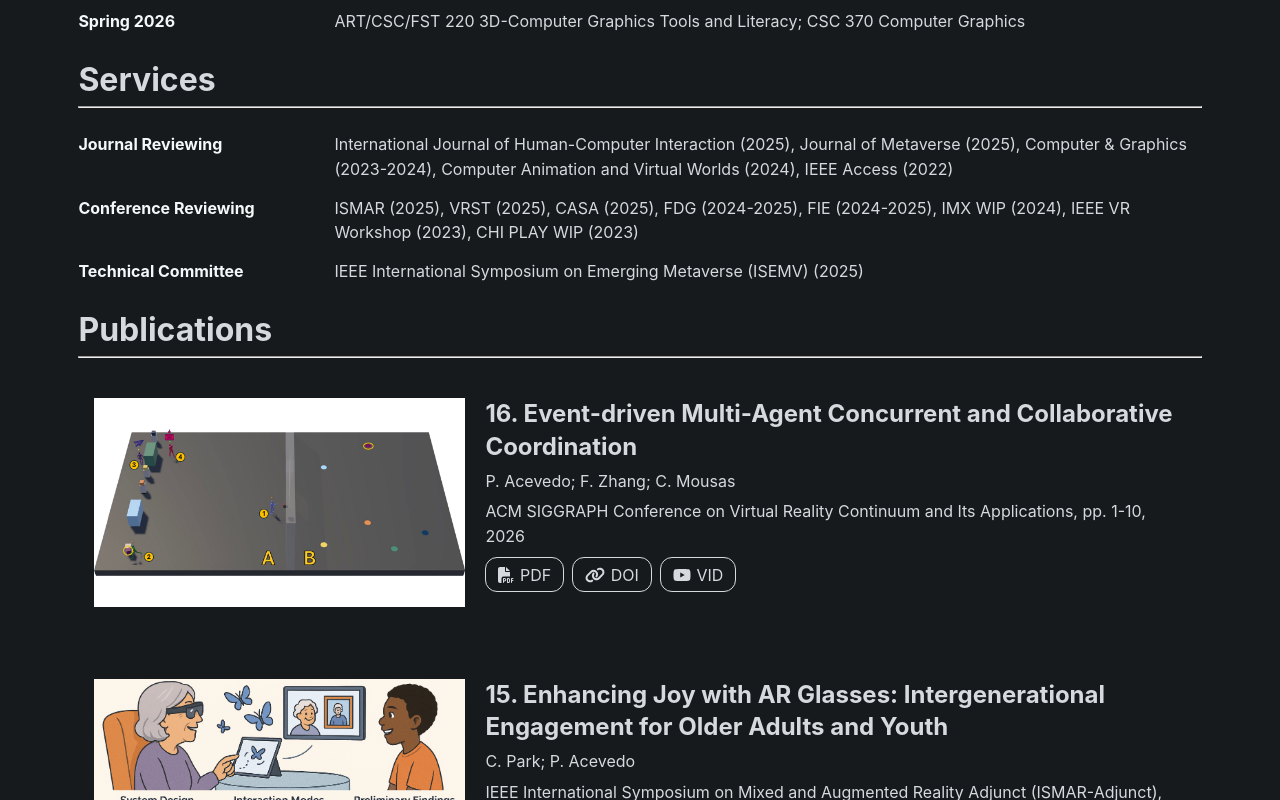
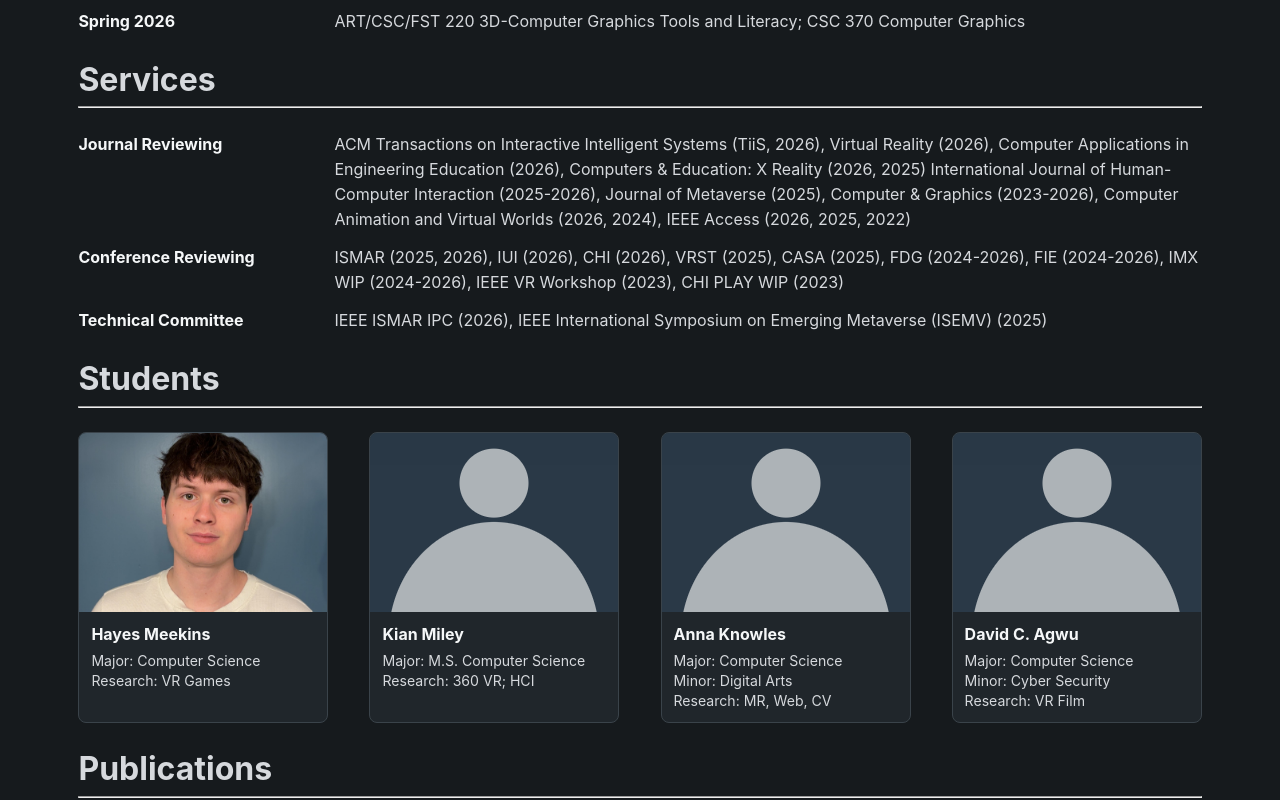
Before and after one commit to PedroAcevedo/my-portafolio, a Next.js app: page / in a window 1280 px wide. Shown: the part 1060-1860 px from the top of the page. Built offline with nearby package versions, Linux system fonts and the light colour scheme.

Commit message:
feat: student list and updated metadata

```diff
--- a/components/Header/Header.js
+++ b/components/Header/Header.js
@@ -14,7 +14,7 @@ const MobileMenu = styled.ul`${HeaderStyles.MobileMenu}`;
 const MobileOption = styled.li`${HeaderStyles.MobileOption}`;
 
 
-const Header = ({ aboutRef, teachRef, pubRef, serviceRef, contactRef, currentRef}) => {
+const Header = ({ aboutRef, studentsRef, teachRef, pubRef, serviceRef, contactRef, currentRef}) => {
 
     const ScrollToSection = (ref) => {
         if (isOpen) {
@@ -41,10 +41,11 @@ const Header = ({ aboutRef, teachRef, pubRef, serviceRef, contactRef, currentRef
             <Bars onClick={() => handleClick()} isOpen={isOpen} />
             <Navigation>
                 <Option onClick={() => ScrollToSection(aboutRef)} isCurrent={isCurrent(0)}> About </Option>
-                <Option onClick={() => ScrollToSection(teachRef)} isCurrent={isCurrent(1)}> Teaching </Option>
-                <Option onClick={() => ScrollToSection(serviceRef)} isCurrent={isCurrent(2)}> Services </Option>
-                <Option onClick={() => ScrollToSection(pubRef)} isCurrent={isCurrent(3)}> Publications </Option>
-                <Option onClick={() => ScrollToSection(contactRef)} isCurrent={isCurrent(4)}> Contact </Option>
+                <Option onClick={() => ScrollToSection(studentsRef)} isCurrent={isCurrent(1)}> Students </Option>
+                <Option onClick={() => ScrollToSection(teachRef)} isCurrent={isCurrent(2)}> Teaching </Option>
+                <Option onClick={() => ScrollToSection(serviceRef)} isCurrent={isCurrent(3)}> Services </Option>
+                <Option onClick={() => ScrollToSection(pubRef)} isCurrent={isCurrent(4)}> Publications </Option>
+                <Option onClick={() => ScrollToSection(contactRef)} isCurrent={isCurrent(5)}> Contact </Option>
                 <Option className="nav-li">
                     <Button target="_blank" href="https://drive.google.com/file/d/1Ml695q_jysrDsan-RKkAJ4c4pXx_X-2O/view?usp=sharing" rel="noreferrer">
                         Resume
@@ -53,10 +54,11 @@ const Header = ({ aboutRef, teachRef, pubRef, serviceRef, contactRef, currentRef
             </Navigation>
             <MobileMenu isOpen={isOpen}>
                 <MobileOption onClick={() => ScrollToSection(aboutRef)} isCurrent={isCurrent(0)}>About</MobileOption>
-                <MobileOption onClick={() => ScrollToSection(teachRef)} isCurrent={isCurrent(1)}>Teaching</MobileOption>
-                <MobileOption onClick={() => ScrollToSection(serviceRef)} isCurrent={isCurrent(2)}>Services</MobileOption>
-                <MobileOption onClick={() => ScrollToSection(pubRef)} isCurrent={isCurrent(3)}>Publications</MobileOption>
-                <MobileOption onClick={() => ScrollToSection(contactRef)} isCurrent={isCurrent(4)}>Contact</MobileOption>
+                <MobileOption onClick={() => ScrollToSection(studentsRef)} isCurrent={isCurrent(1)}>Students</MobileOption>
+                <MobileOption onClick={() => ScrollToSection(teachRef)} isCurrent={isCurrent(2)}>Teaching</MobileOption>
+                <MobileOption onClick={() => ScrollToSection(serviceRef)} isCurrent={isCurrent(3)}>Services</MobileOption>
+                <MobileOption onClick={() => ScrollToSection(pubRef)} isCurrent={isCurrent(4)}>Publications</MobileOption>
+                <MobileOption onClick={() => ScrollToSection(contactRef)} isCurrent={isCurrent(5)}>Contact</MobileOption>
                 <MobileOption>
                     <Button
                         target="_blank"
--- /dev/null
+++ b/components/StudentList/StudentList.js
@@ -0,0 +1,46 @@
+import Image from "next/image";
+import styled from "styled-components";
+import StudentListStyles from "./StudentList.styles";
+
+const Wrapper = styled.div`${StudentListStyles.wrapper}`;
+const Card = styled.article`${StudentListStyles.card}`;
+const ImageFrame = styled.div`${StudentListStyles.imageFrame}`;
+const Photo = styled(Image)`${StudentListStyles.photo}`;
+const Placeholder = styled.div`${StudentListStyles.placeholder}`;
+const Body = styled.div`${StudentListStyles.body}`;
+const Name = styled.h6`${StudentListStyles.name}`;
+const Details = styled.p`${StudentListStyles.details}`;
+
+const StudentList = ({ students }) => {
+  return (
+    <Wrapper>
+      {students.map((student) => (
+        <Card key={student.id || student.name}>
+          <ImageFrame>
+            {student.photo ? (
+              <Photo
+                src={student.photo}
+                alt={`${student.name} portrait`}
+                layout="fill"
+                objectFit="cover"
+                sizes="(max-width: 768px) 100vw, 33vw"
+              />
+            ) : (
+              <Placeholder aria-hidden="true" />
+            )}
+          </ImageFrame>
+          <Body>
+            <Name>{student.name}</Name>
+            <Details>
+              {student.major && <span>Major: {student.major}</span>}
+              {student.minor && <span>Minor: {student.minor}</span>}
+              {student.research && <span>Research: {student.research}</span>}
+            </Details>
+          </Body>
+        </Card>
+      ))}
+    </Wrapper>
+  );
+};
+
+export default StudentList;
--- /dev/null
+++ b/components/StudentList/StudentList.styles.js
@@ -0,0 +1,81 @@
+import { css } from "styled-components";
+
+const StudentListStyles = {
+  wrapper: css`
+    width: 100%;
+    display: grid;
+    grid-template-columns: repeat(auto-fit, minmax(240px, 250px));
+    justify-content: space-between;
+    gap: 1.75rem;
+    margin-top: 1rem;
+
+    @media screen and (max-width: 900px) {
+      grid-template-columns: repeat(3, minmax(0, 1fr));
+    }
+
+    @media screen and (max-width: 760px) {
+      grid-template-columns: repeat(2, minmax(0, 1fr));
+      justify-content: stretch;
+    }
+
+    @media screen and (max-width: 520px) {
+      grid-template-columns: minmax(0, 1fr);
+      gap: 1rem;
+    }
+  `,
+  card: css`
+    min-width: 0;
+    overflow: hidden;
+    border: 1px solid var(--color-border-muted);
+    border-radius: 8px;
+    background-color: var(--color-surface-light);
+  `,
+  imageFrame: css`
+    position: relative;
+    width: 100%;
+    height: clamp(145px, 14vw, 180px);
+    overflow: hidden;
+    background-color: rgba(var(--color-accent-rgb), 0.22);
+  `,
+  photo: css`
+    object-fit: cover;
+  `,
+  placeholder: css`
+    width: 100%;
+    height: 100%;
+    display: grid;
+    place-items: center;
+    background:
+      radial-gradient(circle 26px at 50% 28%, var(--color-text-strong) 0 100%, transparent calc(100% + 1px)),
+      radial-gradient(ellipse 75px 60% at 50% 115%, var(--color-text-strong) 0 100%, transparent calc(100% + 1px)),
+      rgba(var(--color-accent-rgb), 0.28);
+    opacity: 0.68;
+    @media screen and (min-width: 521px) {
+      background:
+        radial-gradient(circle 34px at 50% 28%, var(--color-text-strong) 0 100%, transparent calc(100% + 1px)),
+        radial-gradient(ellipse 105px 65% at 50% 115%, var(--color-text-strong) 0 100%, transparent calc(100% + 1px)),
+        rgba(var(--color-accent-rgb), 0.28);
+    }
+  `,
+  body: css({ padding: 12 }),
+  name: css`
+    margin: 0;
+    color: var(--color-text-title);
+    font-size: 1rem;
+    line-height: 1.25;
+    overflow-wrap: anywhere;
+  `,
+  details: css`
+    margin: 0.45rem 0 0;
+    color: var(--color-text-base);
+    font-size: 0.88rem;
+    line-height: 1.4;
+    overflow-wrap: anywhere;
+
+    span {
+      display: block;
+    }
+  `,
+};
+
+export default StudentListStyles;
--- a/pages/index.tsx
+++ b/pages/index.tsx
@@ -10,12 +10,14 @@ import BackToTopButton from "../components/BackToTopButton/BackToTopButton";
 import PublicationList from "../components/PublicationList/PublicationList";
 import ItemList from "../components/ItemList/ItemList";
 import NewsList from "../components/NewsList/NewsList";
+import StudentList from "../components/StudentList/StudentList";
 import MainSection from "./mainSection";
 import Script from "next/script";
 import MetaData from "../public/metadata.json";
 
 const Home: NextPage = () => {
   const aboutRef = useRef<HTMLElement | null>(null);
+  const studentsRef = useRef<HTMLElement | null>(null);
   const teachRef = useRef<HTMLElement | null>(null);
   const serviceRef = useRef<HTMLElement | null>(null);
   const pubRef = useRef<HTMLElement | null>(null);
@@ -24,7 +26,7 @@ const Home: NextPage = () => {
   const [CurrentRef, SetCurrentRef] = useState(0);
 
   useEffect(() => {
-    const sectionRefs = [aboutRef, teachRef, serviceRef, pubRef, contactRef];
+    const sectionRefs = [aboutRef, studentsRef, teachRef, serviceRef, pubRef, contactRef];
     const headerOffset = 96;
 
     const updateCurrentSection = () => {
@@ -56,7 +58,7 @@ const Home: NextPage = () => {
 
   return (
     <>
-      <Header aboutRef={aboutRef} teachRef={teachRef} pubRef={pubRef} serviceRef={serviceRef} contactRef={contactRef} currentRef={CurrentRef}/>
+      <Header aboutRef={aboutRef} studentsRef={studentsRef} teachRef={teachRef} pubRef={pubRef} serviceRef={serviceRef} contactRef={contactRef} currentRef={CurrentRef}/>
 
       <Script
         src="https://www.googletagmanager.com/gtag/js?id=G-846J8ECS8R"
@@ -90,7 +92,7 @@ const Home: NextPage = () => {
           </main>
         </MainSection>
 
-        <MainSection key={1} sectionId={1} onIntersecting={ChangeCurrentRef}>
+        <MainSection key={2} sectionId={2} onIntersecting={ChangeCurrentRef}>
           <main className={styles.main} ref={teachRef}>
             <h5 className={styles.subsectionTitle}>Teaching</h5>
 
@@ -100,7 +102,7 @@ const Home: NextPage = () => {
           </main>
         </MainSection>
 
-        <MainSection key={2} sectionId={2} onIntersecting={ChangeCurrentRef}>
+        <MainSection key={3} sectionId={3} onIntersecting={ChangeCurrentRef}>
           <main className={styles.main} ref={serviceRef}>
             <h5 className={styles.subsectionTitle}>Services</h5>
 
@@ -110,7 +112,17 @@ const Home: NextPage = () => {
           </main>
         </MainSection>
 
-        <MainSection key={3} sectionId={3} onIntersecting={ChangeCurrentRef}>
+        <MainSection key={1} sectionId={1} onIntersecting={ChangeCurrentRef}>
+          <main className={styles.main} ref={studentsRef}>
+            <h5 className={styles.subsectionTitle}>Students</h5>
+
+            <hr className={styles.separationLine}></hr>
+
+            <StudentList students={MetaData.students} />
+          </main>
+        </MainSection>
+
+        <MainSection key={4} sectionId={4} onIntersecting={ChangeCurrentRef}>
           <main className={styles.main} ref={pubRef}>
             <h5 className={styles.subsectionTitle}>Publications</h5>
 
@@ -147,7 +159,7 @@ const Home: NextPage = () => {
           </main>
         </MainSection> */}
 
-        <MainSection key={4} sectionId={4} onIntersecting={ChangeCurrentRef}>
+        <MainSection key={5} sectionId={5} onIntersecting={ChangeCurrentRef}>
           <main className={styles.main} ref={contactRef}>
             <h5 className={styles.subsectionTitle}>Contact</h5>
 
--- a/public/metadata.json
+++ b/public/metadata.json
@@ -12,15 +12,49 @@
     "services": [
         {
             "category": "Journal Reviewing",
-            "name": "International Journal of Human-Computer Interaction (2025), Journal of Metaverse (2025), Computer & Graphics (2023-2024), Computer Animation and Virtual Worlds (2024), IEEE Access (2022)"
+            "name": "ACM Transactions on Interactive Intelligent Systems (TiiS, 2026), Virtual Reality (2026), Computer Applications in Engineering Education (2026), Computers & Education: X Reality (2026, 2025) International Journal of Human-Computer Interaction (2025-2026), Journal of Metaverse (2025), Computer & Graphics (2023-2026), Computer Animation and Virtual Worlds (2026, 2024), IEEE Access (2026, 2025, 2022)"
         },
         {
             "category": "Conference Reviewing",
-            "name": "ISMAR (2025), VRST (2025), CASA (2025), FDG (2024-2025), FIE (2024-2025), IMX WIP (2024), IEEE VR Workshop (2023), CHI PLAY WIP (2023)"
+            "name": "ISMAR (2025, 2026), IUI (2026), CHI (2026), VRST (2025), CASA (2025), FDG (2024-2026), FIE (2024-2026), IMX WIP (2024-2026), IEEE VR Workshop (2023), CHI PLAY WIP (2023)"
         },
         {
             "category": "Technical Committee",
-            "name": "IEEE International Symposium on Emerging Metaverse (ISEMV) (2025)"
+            "name": "IEEE ISMAR IPC (2026), IEEE International Symposium on Emerging Metaverse (ISEMV) (2025)"
+        }
+    ],
+    "students": [
+        {
+            "id": "student-1",
+            "name": "Hayes Meekins",
+            "photo": "/students/hayes.jpg",
+            "major": "Computer Science",
+            "minor": "",
+            "research": "VR Games"
+        },
+        {
+            "id": "student-2",
+            "name": "Kian Miley",
+            "photo": "",
+            "major": "M.S. Computer Science",
+            "minor": "",
+            "research": "360 VR; HCI"
+        },
+        {
+            "id": "student-3",
+            "name": "Anna Knowles",
+            "photo": "",
+            "major": "Computer Science",
+            "minor": "Digital Arts",
+            "research": "MR, Web, CV"
+        },
+        {
+            "id": "student-4",
+            "name": "David C. Agwu",
+            "photo": "",
+            "major": "Computer Science",
+            "minor": "Cyber Security",
+            "research": "VR Film"
         }
     ]
 }
```
Also changed, not shown: public/students/hayes.jpg (added), 1 other file (tests, documents, lock files or other folders).
